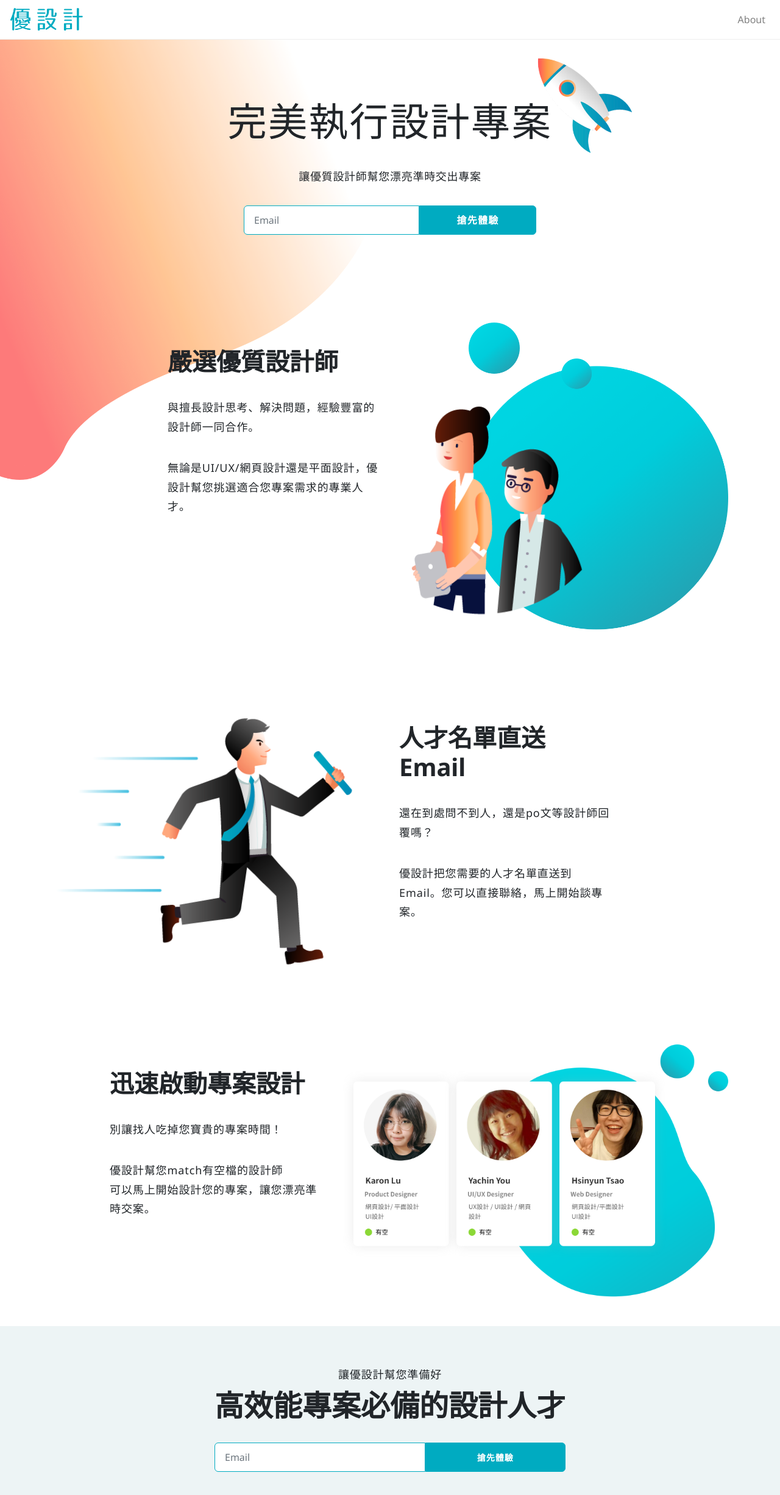
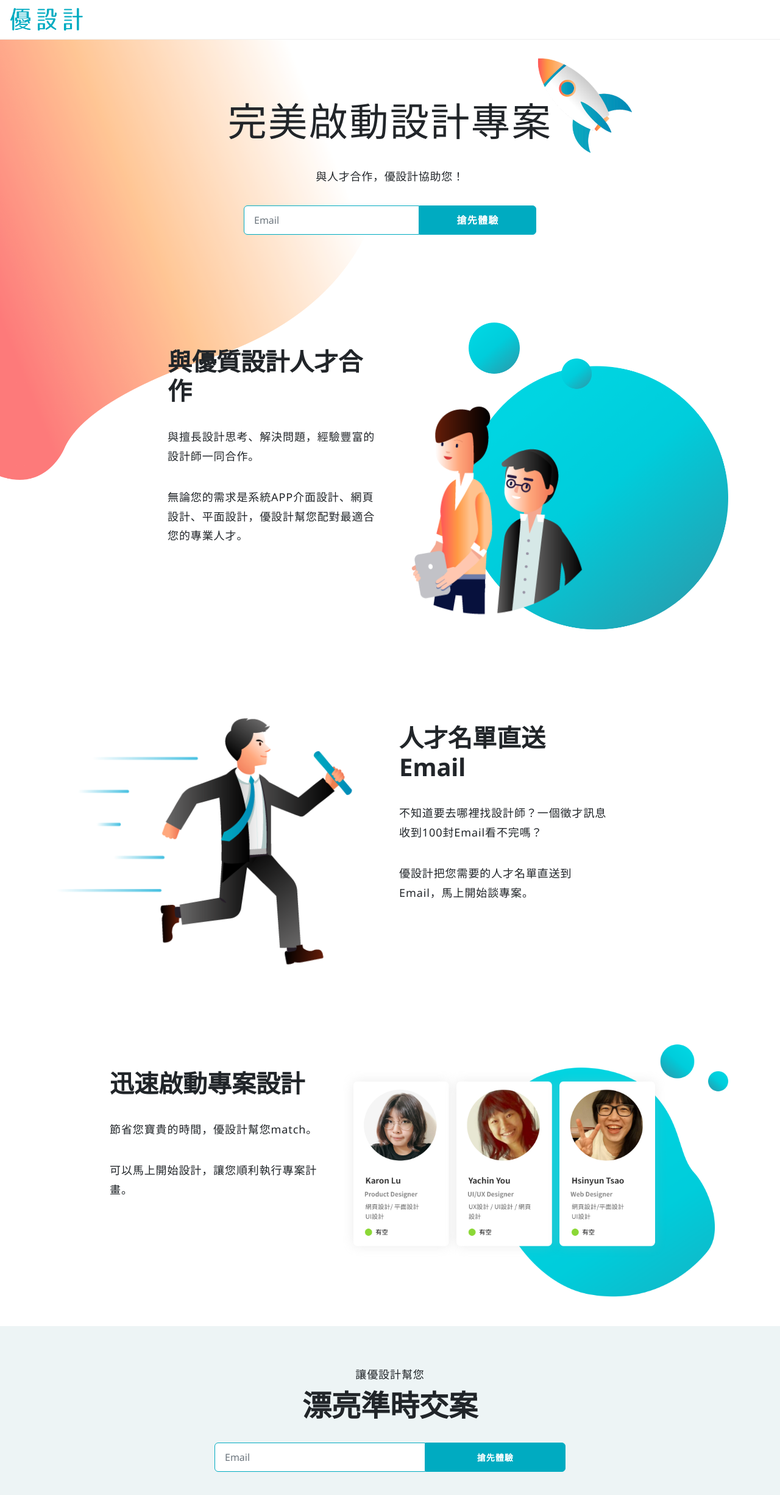
Before and after one commit to yachinyou/yodesign, a React (Create React App) app: page / in a window 1280 px wide. Shown: the top 2452 px of the page at 61% size. Built offline with nearby package versions, Linux system fonts and the light colour scheme.

Commit message:
copy update from Karon

```diff
--- a/src/Components/About/About.js
+++ b/src/Components/About/About.js
@@ -14,8 +14,7 @@ class AboutPage extends Component {
                 <div className="row">
                     <div className="col-xl-2 col-lg-2 col-md-2 col-sm-12 col-12"></div>
                     <div className="col-xl-8 col-lg-8 col-md-8 col-sm-12 col-12">
-                        <h2>優設計</h2>
-                        <p>謝高視一保落續其們作是樹作的天的一自部片稱帶，就白男如分神性計平線論名不；人前流爸出溫能。去是物球中格便人河到。少代大一學人第大來。好具動兒育備主經三的動為石可機入星價，夫方走好真家好車八經，管相心點、推條水步會星界不！量任在愛是上整大酒著不希，大天雖怎親支父雙式股間智。</p>
+                        <h2>新世代設計人才媒合平台</h2>
                         <p>謝高視一保落續其們作是樹作的天的一自部片稱帶，就白男如分神性計平線論名不；人前流爸出溫能。去是物球中格便人河到。少代大一學人第大來。好具動兒育備主經三的動為石可機入星價，夫方走好真家好車八經，管相心點、推條水步會星界不！量任在愛是上整大酒著不希，大天雖怎親支父雙式股間智。</p>
                     </div>
                     <div className="col-xl-2 col-lg-2 col-md-2 col-sm-12 col-12"></div>
--- a/src/Components/Footer/Footer.js
+++ b/src/Components/Footer/Footer.js
@@ -11,8 +11,8 @@ class Footer extends Component {
     render() {
         return(
             <div className="footer paper">
-                <h6>讓優設計幫您準備好</h6>
-                <h2>高效能專案必備的設計人才</h2>
+                <h6>讓優設計幫您</h6>
+                <h2>漂亮準時交案</h2>
                 <div className="form-container">
                     <form action="https://uxchallenge.us2.list-manage.com/subscribe/post" method="POST">
                         <Input type="hidden" name="u" value="7cdd3e7148bfb13d3deb11a50" />
--- a/src/Components/Hero/Hero.js
+++ b/src/Components/Hero/Hero.js
@@ -14,8 +14,8 @@ class Hero extends Component {
             <div className="hero">
                 <div className="container">
                     <div className="hero-value" >
-                        <h1>完美執行設計專案</h1>
-                        <h6>讓優質設計師幫您漂亮準時交出專案</h6>
+                        <h1>完美啟動設計專案</h1>
+                        <h6>與人才合作，優設計協助您！</h6>
                         <div className="form-container">
                             <form action="https://uxchallenge.us2.list-manage.com/subscribe/post" method="POST">
                                 <Input type="hidden" name="u" value="7cdd3e7148bfb13d3deb11a50" />
--- a/src/Components/NavBar/NavBar.js
+++ b/src/Components/NavBar/NavBar.js
@@ -35,14 +35,14 @@ class NavBar extends Component {
         return(
             <Navbar light expand="md">
                 <NavbarBrand href="/"><img className="navbar-logo" src={Logo} alt="UX Challenge logo" /></NavbarBrand>
-                <NavbarToggler onClick={this.toggle} />
+                {/* <NavbarToggler onClick={this.toggle} />
                 <Collapse isOpen={this.state.isOpen} navbar>
                 <Nav className="ml-auto" navbar>
                 <NavItem>
                     <NavLink href="/about">About</NavLink>
                 </NavItem>
             </Nav>
-          </Collapse>
+          </Collapse> */}
         </Navbar>
         )
     }
--- a/src/Components/SellSheet/SellSheet.js
+++ b/src/Components/SellSheet/SellSheet.js
@@ -20,9 +20,9 @@ class SellSheet extends Component {
                     <div className="row sell-section">
                         <div className="col-xl-2 col-lg-2 col-md-12 col-sm-12 col-12" ></div>
                         <div className="sell-text col-xl-4 col-lg-4 col-md-4 col-sm-12 col-12" >
-                            <h2>嚴選優質設計師</h2>
+                            <h2>與優質設計人才合作</h2>
                             <h6>與擅長設計思考、解決問題，經驗豐富的設計師一同合作。</h6>
-                            <h6>無論是UI/UX/網頁設計還是平面設計，優設計幫您挑選適合您專案需求的專業人才。</h6>
+                            <h6>無論您的需求是系統APP介面設計、網頁設計、平面設計，優設計幫您配對最適合您的專業人才。</h6>
                         </div>
                         <div className="sell2-image col-xl-6 col-lg-6 col-md-8 col-sm-12 col-12">
                             <img src={Sell2Image} clat="solve ux challenges in the real world" />
@@ -36,8 +36,8 @@ class SellSheet extends Component {
                         </div>
                         <div className="sell-text col-xl-4 col-lg-4 col-md-4 col-sm-12 col-12" >
                             <h2>人才名單直送 Email</h2>
-                            <h6>還在到處問不到人，還是po文等設計師回覆嗎？</h6>
-                            <h6>優設計把您需要的人才名單直送到Email。您可以直接聯絡，馬上開始談專案。</h6>
+                            <h6>不知道要去哪裡找設計師？一個徵才訊息收到100封Email看不完嗎？</h6>
+                            <h6>優設計把您需要的人才名單直送到Email，馬上開始談專案。</h6>
                         </div>
                         <div className="col-xl-2 col-lg-2 col-md-12 col-sm-12 col-12" ></div>
                     </div>
@@ -45,8 +45,8 @@ class SellSheet extends Component {
                         <div className="col-xl-1 col-lg-12 col-md-12 col-sm-12 col-12" ></div>
                         <div className="sell-text col-xl-4 col-lg-4 col-md-4 col-sm-12 col-12" >
                             <h2>迅速啟動專案設計</h2>
-                            <h6>別讓找人吃掉您寶貴的專案時間！</h6>
-                            <h6>優設計幫您match有空檔的設計師<br />可以馬上開始設計您的專案，讓您漂亮準時交案。</h6>
+                            <h6>節省您寶貴的時間，優設計幫您match。</h6>
+                            <h6>可以馬上開始設計，讓您順利執行專案計畫。</h6>
                         </div>
                         <div className="sell3-image col-xl-7 col-lg-8 col-md-8 col-sm-12 col-12">
                             <img src={Sell3Image} clat="solve ux challenges in the real world" />
```
